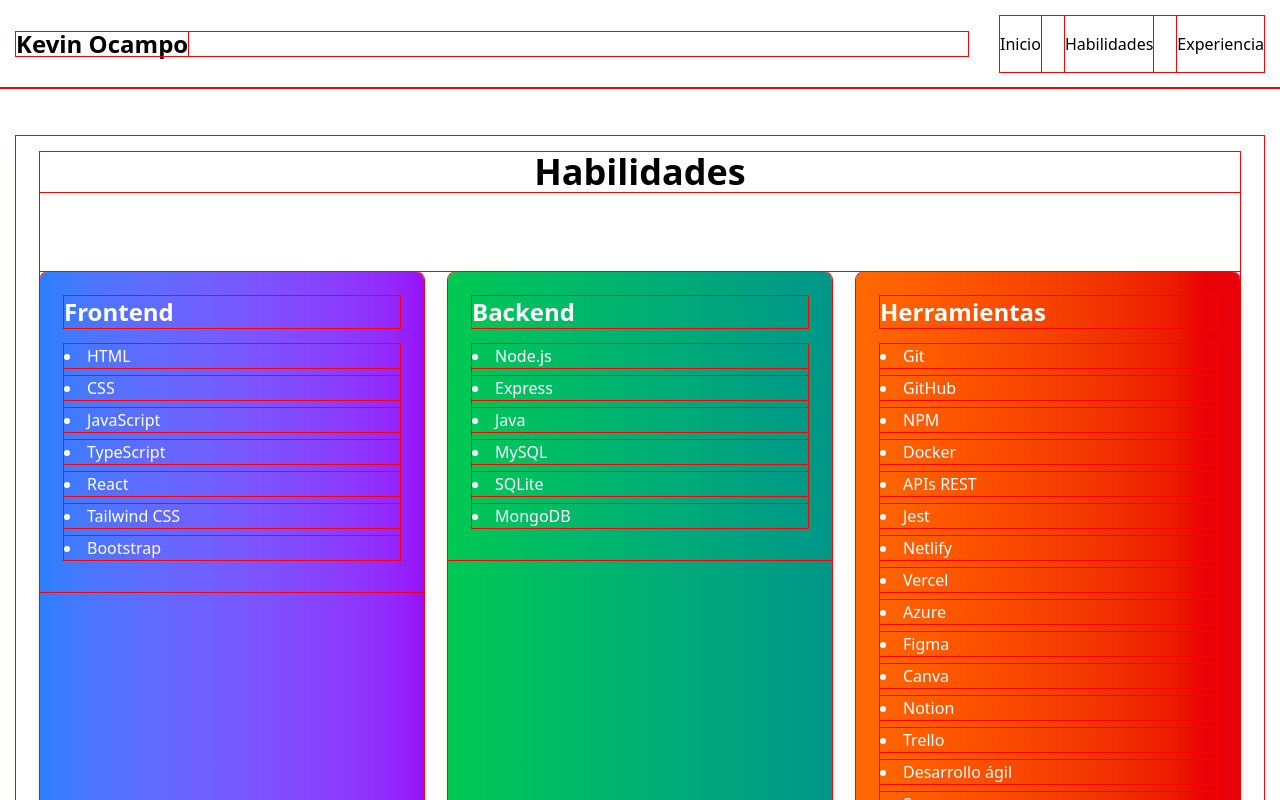
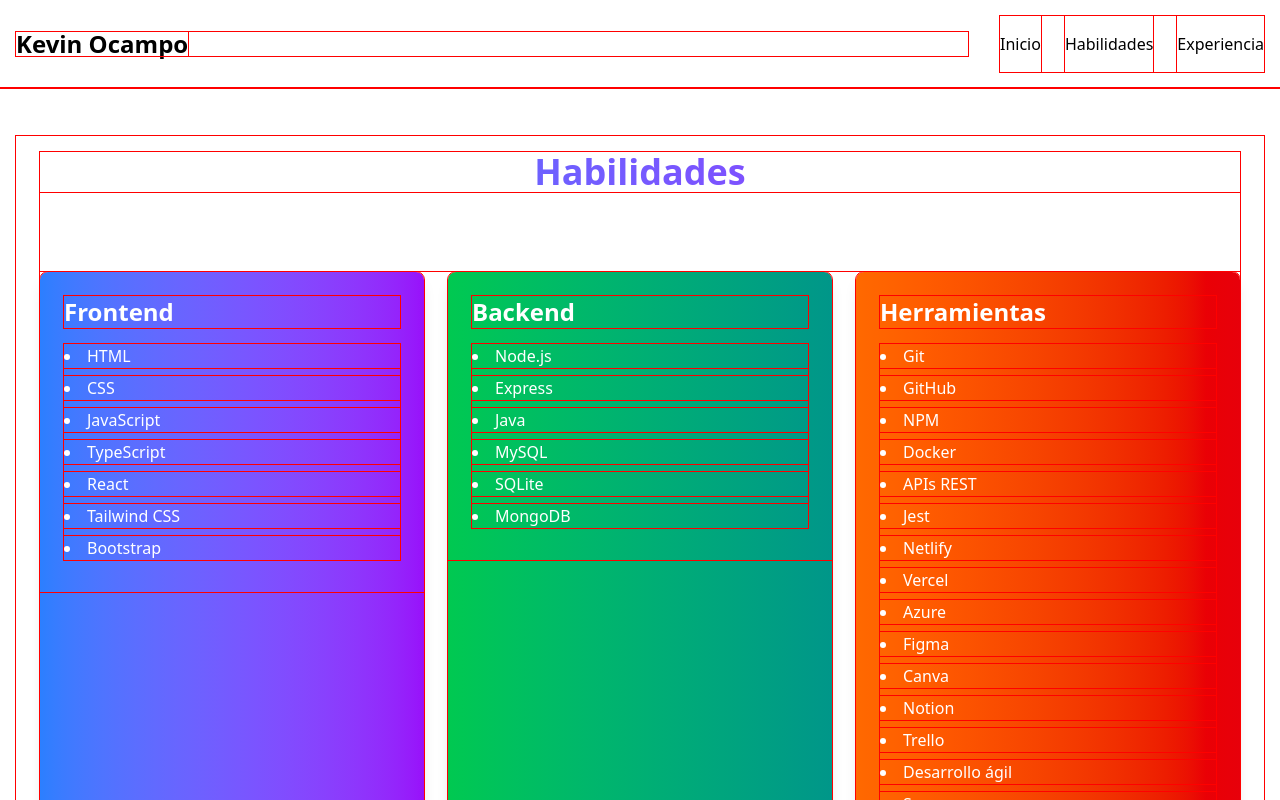
Before and after one commit to kelvinocampo/PortFolio, a React (Vite) app: page /Skills in a window 1280 px wide. Shown: the top 800 px of the page. Built offline with nearby package versions, Linux system fonts and the light colour scheme.

Commit message:
Fix: Classes tailwind Useless

```diff
--- a/src/Components/Pages/Skills/Skills.jsx
+++ b/src/Components/Pages/Skills/Skills.jsx
@@ -4,7 +4,7 @@
     return (
         <section className="flex h-full w-full items-center justify-center bg-white p-4">
             <div className="max-w-[1200px] w-full flex flex-col gap-12">
-                <h2 className="text-3xl sm:text-4xl font-semibold text-black text-center mb-8">
+                <h2 className="text-3xl sm:text-4xl font-semibold bg-gradient-to-r from-blue-500 to-purple-600 bg-clip-text text-transparent text-center mb-8">
                     Habilidades
                 </h2>
 
@@ -43,7 +43,7 @@
                     <div
                         className="relative bg-gradient-to-r from-orange-500 to-red-600 rounded-lg shadow-lg overflow-hidden group transform transition-all duration-300 hover:scale-105"
                     >
-                        <div className="absolute inset-0 group-hover:bg-opacity-10 transition-all duration-300"></div>
+                        <div className="absolute inset-0"></div>
                         <div className="relative p-6 text-white">
                             <h3 className="text-2xl font-semibold mb-4">Herramientas</h3>
                             <ul className="list-disc list-inside">
@@ -63,7 +63,7 @@
                         {info.skills.socialSkills.map((skill, index) => (
                             <div
                                 key={index}
-                                className="flex items-center gap-2 bg-white bg-opacity-10 p-3 rounded-lg hover:bg-opacity-20 transition-all duration-300"
+                                className="flex items-center gap-2 bg-white p-3 rounded-lg"
                             >
                                 <span className="text-lg">🌟</span>
                                 <p className="text-lg bg-gradient-to-r from-blue-500 to-purple-600 bg-clip-text">{skill}</p>
```
